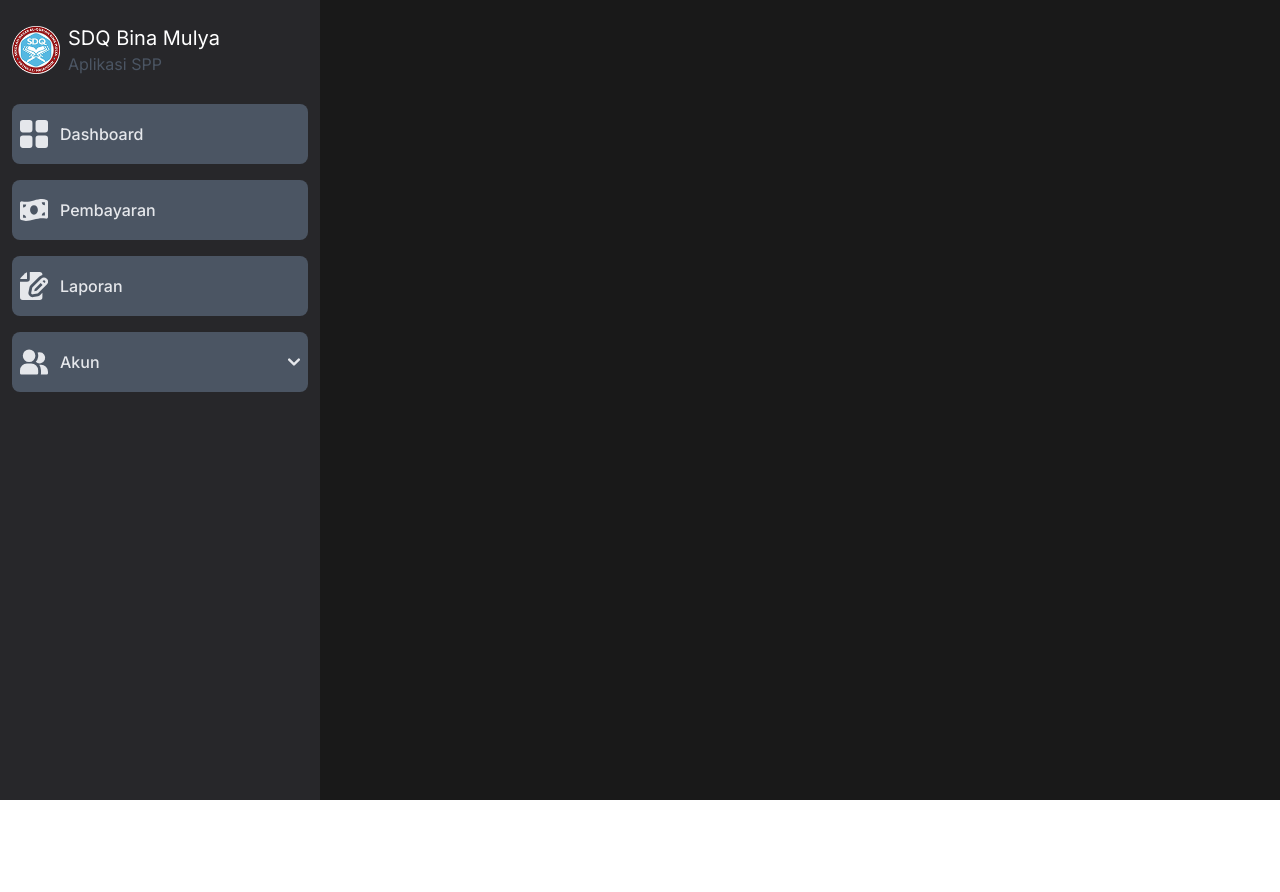
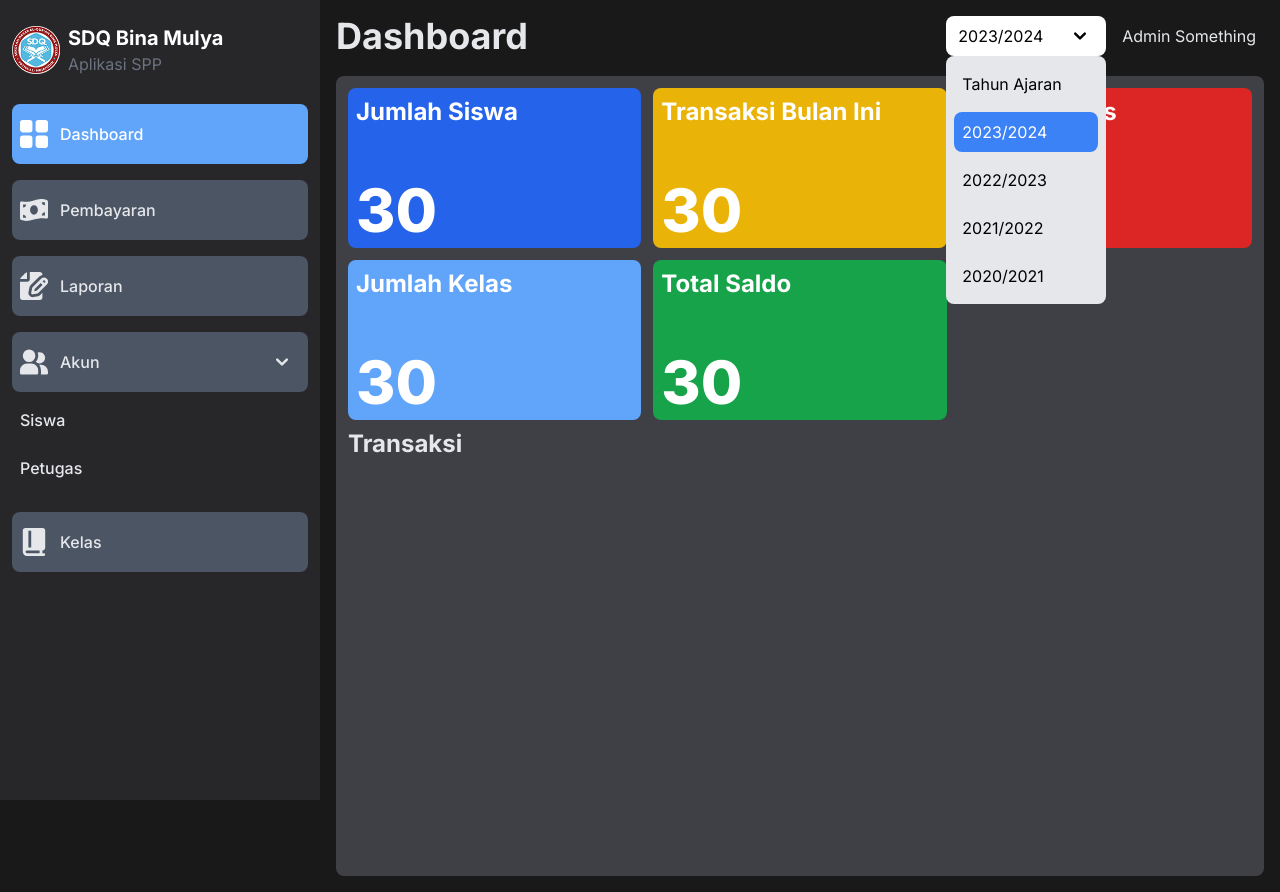
Before and after one commit to nanandr/spp-nextjs, a Next.js app: page /dashboard in a window 1280 px wide. Before the commit the page ends 800 px from the top, so only its background shows below. Built offline with nearby package versions, Linux system fonts and the light colour scheme.

Commit message:
dashboard dummy

```diff
--- a/src/app/dashboard/page.js
+++ b/src/app/dashboard/page.js
@@ -1,12 +1,32 @@
+import Header from "@/components/Header";
 import Sidebar from "@/components/Sidebar";
 
 export default function Dashboard() {
     return (
-        <main className="flex flex-row bg-black bg-opacity-90 min-h-screen">
-            <Sidebar/>
-            <div>
-
+        <div className="flex flex-row bg-black bg-opacity-90 min-h-screen">
+            <Sidebar active='dashboard'/>
+            <div className="p-4 sm:ml-80 text-gray-200 flex flex-col w-full gap-5">
+                <Header title='Dashboard'/>
+                <main className="w-full min-h-screen bg-zinc-700 p-2 md:p-3 rounded-lg flex flex-col gap-2">
+                    <div className="w-full grid grid-cols-2 xl:grid-cols-3 min-[2560px]:grid-cols-5 gap-2 md:gap-3">
+                        <Card title="Jumlah Siswa" background='bg-blue-600'/>
+                        <Card title="Transaksi Bulan Ini" background='bg-yellow-500'/>
+                        <Card title="Belum Lunas" background='bg-red-600'/>
+                        <Card title="Jumlah Kelas" background='bg-blue-400'/>
+                        <Card title="Total Saldo" background='bg-green-600'/>
+                    </div>
+                    <h1 className="text-2xl font-bold">Transaksi</h1>
+                </main>
             </div>
-        </main>
+        </div>
     )
 }
+
+function Card(props) {
+    return (
+        <div className={"h-36 md:h-40 rounded-lg text-white p-2 flex flex-col justify-between " + props.background}>
+            <h2 className="text-2xl font-bold">{props.title}</h2>
+            <p className="text-6xl font-extrabold">30</p>
+        </div>
+    )
+}
--- a/src/app/page.js
+++ b/src/app/page.js
@@ -29,7 +29,7 @@ export default function Home() {
             height={90}
           />
           <div className="flex flex-col align-middle p-2">
-            <h3 className="text-white text-4xl">SDQ Bina Mulya</h3>
+            <h3 className="text-white text-4xl font-bold">SDQ Bina Mulya</h3>
             <p className='text-gray-600'>Aplikasi SPP</p>
           </div>
         </div>
--- /dev/null
+++ b/src/components/Header.js
@@ -0,0 +1,65 @@
+"use client";
+
+import { useState } from 'react';
+
+export default function Header(props) {
+    const dataTahun = [
+        {tahun: '2023/2024', active: true},
+        {tahun: '2022/2023', active: false},
+        {tahun: '2021/2022', active: false},
+        {tahun: '2020/2021', active: false}
+    ];
+
+    return (
+        <div className="flex flex-row items-center w-full justify-between">
+            <h1 className="text-4xl font-bold">{props.title}</h1>
+            <div className='flex flex-row items-center gap-2'>
+                <Dropdown links={dataTahun}/>
+                <Profile name="Admin Something"/>
+            </div>
+        </div>
+    )
+}
+
+function Dropdown(props) {
+    const [tahunAjar, setTahunAjar] = useState(props.links);
+
+    const handleTahunClick = (clicked) => {
+        const update = tahunAjar.map((tahun) => ({
+            ...tahun,
+            active: tahun.tahun === clicked,
+        }));
+        setTahunAjar(update);
+    }
+
+    return (
+        <div className='relative'>
+            <button type="button" className={"bg-white hover:bg-gray-200 text-black active:text-white flex items-center justify-between px-2 py-2 transition duration-200 rounded-lg active:bg-blue-500 group w-40"} aria-controls="sidebar-dropdown" data-collapse-toggle="sidebar-dropdown">
+                <div className='flex items-center'>
+                    <span className="ml-1">{ tahunAjar.find((tahun) => tahun.active)?.tahun }</span>
+                </div>
+                <svg className="w-3 h-3 mx-3" aria-hidden="true" xmlns="http://www.w3.org/2000/svg" fill="none" viewBox="0 0 10 6">
+                    <path stroke="currentColor" strokeLinecap="round" strokeLinejoin="round" strokeWidth="2" d="m1 1 4 4 4-4"/>
+                </svg>
+            </button>
+            <ul id="sidebar-dropdown" className="p-2 space-y-2 absolute w-full bg-gray-200 rounded-lg">
+                <li>
+                    <button disabled={true} className={"text-black flex items-center w-full p-2 transition duration-200 rounded-lg group"}>Tahun Ajaran</button>
+                </li>
+                {tahunAjar.map(link => (
+                    <li>
+                        <button disabled={link.active} onClick={() => handleTahunClick(link.tahun)} className={(link.active ? 'bg-blue-500 text-white ' : 'text-black hover:bg-gray-400 ') + "flex items-center w-full p-2 transition duration-200 rounded-lg group hover:text-white active:bg-blue-500"}>{link.tahun}</button>
+                    </li>
+                ))}
+            </ul>
+         </div>
+    )
+}
+
+function Profile(props) {
+    return (
+        <div className='p-2 rounded-lg text-right transition-transform -translate-x-full sm:translate-x-0 hidden md:block'>
+            <span>{props.name}</span>
+        </div>
+    )
+}
--- a/src/components/Sidebar.js
+++ b/src/components/Sidebar.js
@@ -2,10 +2,10 @@ import Link from 'next/link';
 import Image from 'next/image';
 import logo from '../../assets/image/logo90x90.png';
 
-export default function Sidebar() {
+export default function Sidebar(props) {
     return (
         <aside className="fixed top-0 left-0 z-40 w-80 h-screen transition-transform -translate-x-full sm:translate-x-0">
-            <div className="h-full px-3 py-4 overflow-y-auto bg-zinc-800">
+            <div className="h-full px-3 py-4 overflow-y-auto bg-zinc-800 relative">
                 <div className="flex flex-row align-middle">
                     <Image
                         src={logo}
@@ -15,33 +15,38 @@ export default function Sidebar() {
                         className='object-contain select-none'
                     />
                     <div className="flex flex-col align-middle p-2">
-                        <h3 className="text-white text-xl">SDQ Bina Mulya</h3>
-                        <p className='text-gray-600'>Aplikasi SPP</p>
+                        <h3 className="text-white text-xl font-bold">SDQ Bina Mulya</h3>
+                        <p className='text-gray-500'>Aplikasi SPP</p>
                     </div>
                 </div>
-                <ul className="space-y-4 font-medium mt-5">
-                    <Navigation title="Dashboard" href="/dashboard">
-                        <svg className="w-7 h-7 text-gray-200 transition duration-75 group-hover:text-white " aria-hidden="true" xmlns="http://www.w3.org/2000/svg" fill="currentColor" viewBox="0 0 18 18">
+                <ul className="space-y-4 font-medium my-5">
+                    <Navigation title="Dashboard" href="/dashboard" active={props.active == 'dashboard' ? true : false }>
+                        <svg className="w-7 h-7" aria-hidden="true" xmlns="http://www.w3.org/2000/svg" fill="currentColor" viewBox="0 0 18 18">
                             <path d="M6.143 0H1.857A1.857 1.857 0 0 0 0 1.857v4.286C0 7.169.831 8 1.857 8h4.286A1.857 1.857 0 0 0 8 6.143V1.857A1.857 1.857 0 0 0 6.143 0Zm10 0h-4.286A1.857 1.857 0 0 0 10 1.857v4.286C10 7.169 10.831 8 11.857 8h4.286A1.857 1.857 0 0 0 18 6.143V1.857A1.857 1.857 0 0 0 16.143 0Zm-10 10H1.857A1.857 1.857 0 0 0 0 11.857v4.286C0 17.169.831 18 1.857 18h4.286A1.857 1.857 0 0 0 8 16.143v-4.286A1.857 1.857 0 0 0 6.143 10Zm10 0h-4.286A1.857 1.857 0 0 0 10 11.857v4.286c0 1.026.831 1.857 1.857 1.857h4.286A1.857 1.857 0 0 0 18 16.143v-4.286A1.857 1.857 0 0 0 16.143 10Z"/>
                         </svg>
                     </Navigation>
-                    <Navigation title="Pembayaran" href="/pembayaran">
-                        <svg className="w-7 h-7 text-gray-200 transition duration-75 group-hover:text-white " aria-hidden="true" xmlns="http://www.w3.org/2000/svg" fill="currentColor" viewBox="0 0 576 512">
+                    <Navigation title="Pembayaran" href="/pembayaran" active={props.active == 'pembayaran' ? true : false }>
+                        <svg className="w-7 h-7" aria-hidden="true" xmlns="http://www.w3.org/2000/svg" fill="currentColor" viewBox="0 0 576 512">
                             <path d="M48.66 79.13C128.4 100.9 208.2 80.59 288 60.25C375 38.08 462 15.9 549 48.38C565.9 54.69 576 71.62 576 89.66V399.5C576 423.4 550.4 439.2 527.3 432.9C447.6 411.1 367.8 431.4 288 451.7C200.1 473.9 113.1 496.1 26.97 463.6C10.06 457.3 0 440.4 0 422.3V112.5C0 88.59 25.61 72.83 48.66 79.13L48.66 79.13zM287.1 352C332.2 352 368 309 368 255.1C368 202.1 332.2 159.1 287.1 159.1C243.8 159.1 207.1 202.1 207.1 255.1C207.1 309 243.8 352 287.1 352zM63.1 416H127.1C127.1 380.7 99.35 352 63.1 352V416zM63.1 143.1V207.1C99.35 207.1 127.1 179.3 127.1 143.1H63.1zM512 303.1C476.7 303.1 448 332.7 448 368H512V303.1zM448 95.1C448 131.3 476.7 159.1 512 159.1V95.1H448z"/>
                         </svg>
                     </Navigation>
-                    <Navigation title="Laporan" href="/laporan">
-                        <svg className="w-7 h-7 text-gray-200 transition duration-75 group-hover:text-white " aria-hidden="true" xmlns="http://www.w3.org/2000/svg" fill="currentColor" viewBox="0 0 20 20">
+                    <Navigation title="Laporan" href="/laporan" active={props.active == 'laporan' ? true : false }>
+                        <svg className="w-7 h-7" aria-hidden="true" xmlns="http://www.w3.org/2000/svg" fill="currentColor" viewBox="0 0 20 20">
                             <path d="M5 5V.13a2.96 2.96 0 0 0-1.293.749L.879 3.707A2.96 2.96 0 0 0 .13 5H5Z"/>
                             <path d="M6.737 11.061a2.961 2.961 0 0 1 .81-1.515l6.117-6.116A4.839 4.839 0 0 1 16 2.141V2a1.97 1.97 0 0 0-1.933-2H7v5a2 2 0 0 1-2 2H0v11a1.969 1.969 0 0 0 1.933 2h12.134A1.97 1.97 0 0 0 16 18v-3.093l-1.546 1.546c-.413.413-.94.695-1.513.81l-3.4.679a2.947 2.947 0 0 1-1.85-.227 2.96 2.96 0 0 1-1.635-3.257l.681-3.397Z"/>
                             <path d="M8.961 16a.93.93 0 0 0 .189-.019l3.4-.679a.961.961 0 0 0 .49-.263l6.118-6.117a2.884 2.884 0 0 0-4.079-4.078l-6.117 6.117a.96.96 0 0 0-.263.491l-.679 3.4A.961.961 0 0 0 8.961 16Zm7.477-9.8a.958.958 0 0 1 .68-.281.961.961 0 0 1 .682 1.644l-.315.315-1.36-1.36.313-.318Zm-5.911 5.911 4.236-4.236 1.359 1.359-4.236 4.237-1.7.339.341-1.699Z"/>
                         </svg>
                     </Navigation>
-                    <Dropdown title="Akun">
-                        <svg className="w-7 h-7 text-gray-200 transition duration-75 group-hover:text-white " aria-hidden="true" xmlns="http://www.w3.org/2000/svg" fill="currentColor" viewBox="0 0 20 18">
+                    <Dropdown title="Akun" links={[{name: 'Siswa', href: '/siswa'}, {name: 'Petugas', href: '/petugas'}]}>
+                        <svg className="w-7 h-7" aria-hidden="true" xmlns="http://www.w3.org/2000/svg" fill="currentColor" viewBox="0 0 20 18">
                             <path d="M14 2a3.963 3.963 0 0 0-1.4.267 6.439 6.439 0 0 1-1.331 6.638A4 4 0 1 0 14 2Zm1 9h-1.264A6.957 6.957 0 0 1 15 15v2a2.97 2.97 0 0 1-.184 1H19a1 1 0 0 0 1-1v-1a5.006 5.006 0 0 0-5-5ZM6.5 9a4.5 4.5 0 1 0 0-9 4.5 4.5 0 0 0 0 9ZM8 10H5a5.006 5.006 0 0 0-5 5v2a1 1 0 0 0 1 1h11a1 1 0 0 0 1-1v-2a5.006 5.006 0 0 0-5-5Z"/>
                         </svg>
                     </Dropdown>
+                    <Navigation title="Kelas" href="/kelas" active={props.active == 'kelas' ? true : false }>
+                        <svg className="w-7 h-7" aria-hidden="true" xmlns="http://www.w3.org/2000/svg" fill="currentColor" viewBox="0 0 16 20">
+                            <path d="M16 14V2a2 2 0 0 0-2-2H2a2 2 0 0 0-2 2v15a3 3 0 0 0 3 3h12a1 1 0 0 0 0-2h-1v-2a2 2 0 0 0 2-2ZM4 2h2v12H4V2Zm8 16H3a1 1 0 0 1 0-2h9v2Z"/>
+                        </svg>
+                    </Navigation>
                 </ul>
             </div>
         </aside>
@@ -51,7 +56,7 @@ export default function Sidebar() {
 function Navigation(props) {
     return (
         <li>
-            <Link href={props.href} className="flex items-center px-2 py-4 text-gray-200 hover:text-white bg-gray-600 transition duration-200 rounded-lg hover:bg-blue-400 active:bg-blue-500 group">
+            <Link href={props.href} className={(props.active ? "bg-blue-400 text-white " : "bg-gray-600 hover:bg-blue-400 text-gray-200 ") + "flex items-center px-2 py-4 hover:text-white transition duration-200 rounded-lg active:bg-blue-500 group"}>
                 { props.children }
                 <span className="ml-3">{ props.title }</span>
             </Link>
@@ -62,25 +67,21 @@ function Navigation(props) {
 function Dropdown(props) {
     return (
         <li>
-            <button type="button" className="flex items-center justify-between px-2 py-4 text-gray-200 hover:text-white bg-gray-600 transition duration-200 rounded-lg hover:bg-blue-400 active:bg-blue-500 group w-full" aria-controls="sidebar-dropdown" data-collapse-toggle="sidebar-dropdown">
+            <button type="button" className={(props.active ? "bg-blue-400 text-white " : "bg-gray-600 hover:bg-blue-400 text-gray-200 ") + "flex items-center justify-between px-2 py-4 hover:text-white transition duration-200 rounded-lg active:bg-blue-500 group w-full"} aria-controls="sidebar-dropdown" data-collapse-toggle="sidebar-dropdown">
                 <div className='flex items-center'>
                     { props.children }
                     <span className="ml-3">{ props.title }</span>
                 </div>
-                <svg className="w-3 h-3 " aria-hidden="true" xmlns="http://www.w3.org/2000/svg" fill="none" viewBox="0 0 10 6">
-                    <path stroke="currentColor" stroke-linecap="round" stroke-linejoin="round" stroke-width="2" d="m1 1 4 4 4-4"/>
+                <svg className="w-3 h-3 mx-3" aria-hidden="true" xmlns="http://www.w3.org/2000/svg" fill="none" viewBox="0 0 10 6">
+                    <path stroke="currentColor" strokeLinecap="round" strokeLinejoin="round" strokeWidth="2" d="m1 1 4 4 4-4"/>
                 </svg>
             </button>
-            <ul id="sidebar-dropdown" className="hidden py-2 space-y-2">
-                  <li>
-                     <a href="#" className="flex items-center w-full p-2 text-gray-900 transition duration-75 rounded-lg pl-11 group hover:bg-gray-100 dark:text-white dark:hover:bg-gray-700">Products</a>
-                  </li>
-                  <li>
-                     <a href="#" className="flex items-center w-full p-2 text-gray-900 transition duration-75 rounded-lg pl-11 group hover:bg-gray-100 dark:text-white dark:hover:bg-gray-700">Billing</a>
-                  </li>
-                  <li>
-                     <a href="#" className="flex items-center w-full p-2 text-gray-900 transition duration-75 rounded-lg pl-11 group hover:bg-gray-100 dark:text-white dark:hover:bg-gray-700">Invoice</a>
-                  </li>
+            <ul id="sidebar-dropdown" className="py-2 space-y-2">
+                {props.links.map(link => (
+                    <li>
+                        <Link href={link.href} className="flex items-center w-full p-2 text-gray-200 transition duration-200 rounded-lg group hover:text-white hover:bg-blue-400 active:bg-blue-500">{link.name}</Link>
+                    </li>
+                ))}
             </ul>
          </li>
     )
```
